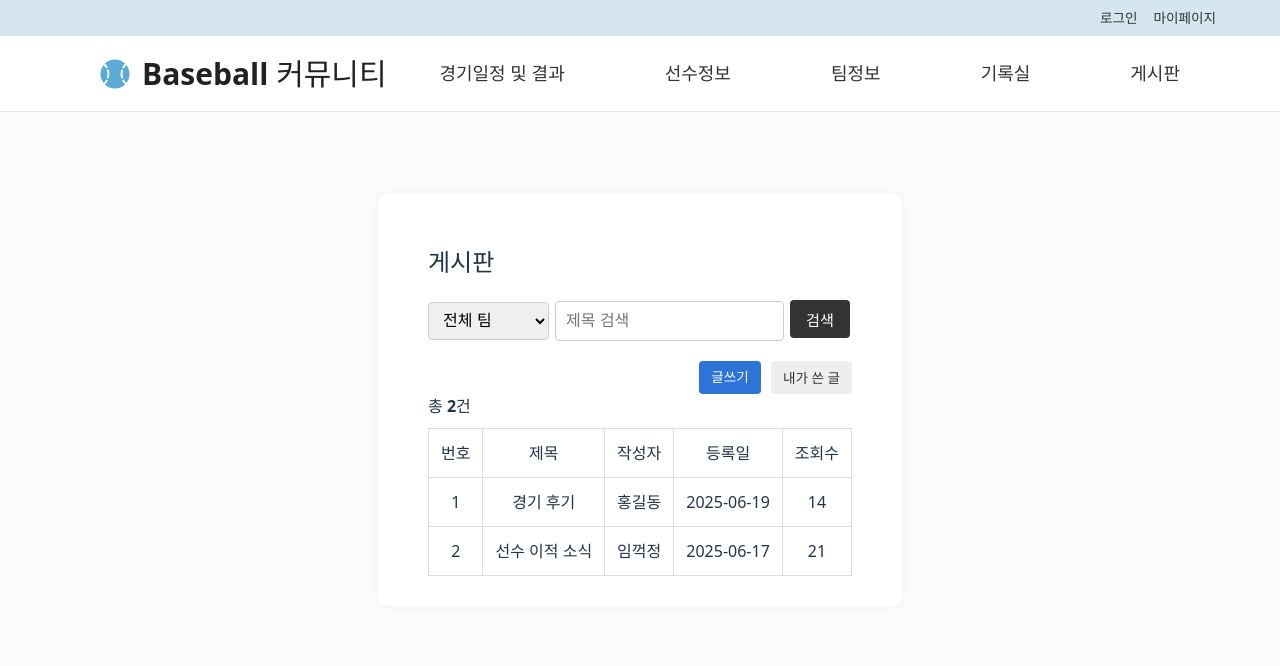
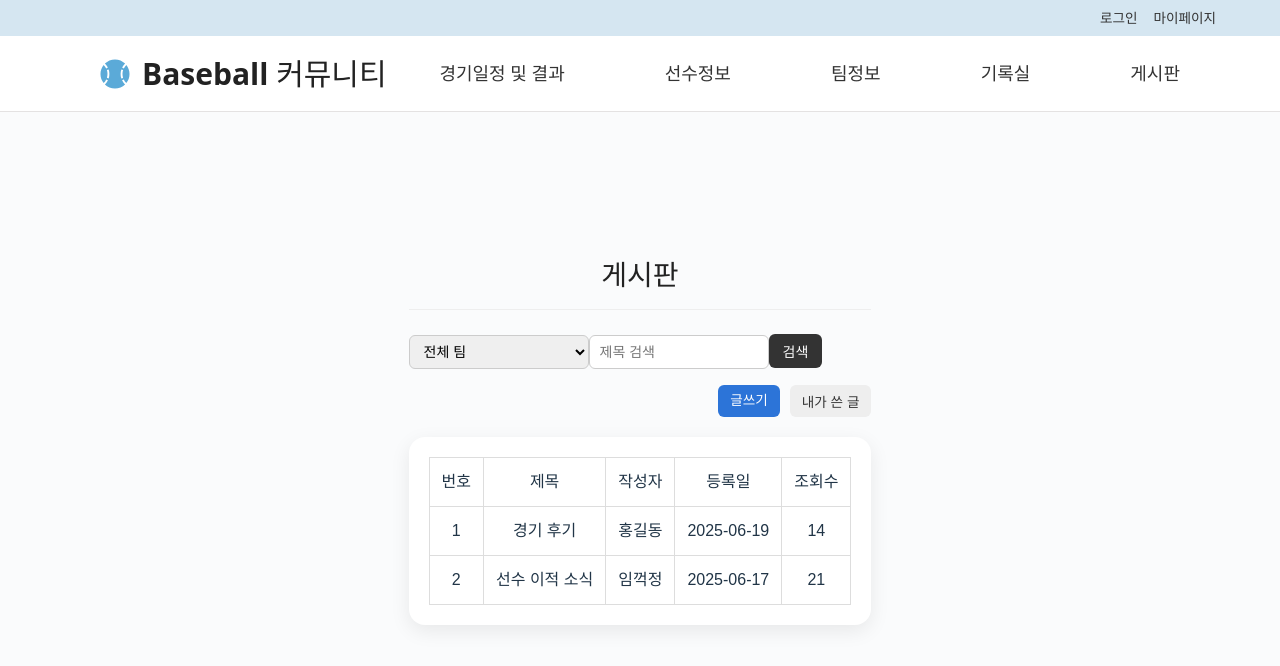
Before and after one commit to YB3698/team5-baseball-project, a React (Vite) app in the folder frontend/baseball_pj/: page /postlist in a window 1280 px wide. Shown: the top 666 px of the page. Built offline with nearby package versions, Linux system fonts and the light colour scheme.

Commit message:
add pages

```diff
--- a/frontend/baseball_pj/src/pages/Board.css
+++ b/frontend/baseball_pj/src/pages/Board.css
@@ -1,12 +1,20 @@
-/* Board.css */
-
 .page-container {
   max-width: 1000px;
-  margin: 60px auto;
-  padding: 30px 50px;
-  background: #fff;
-  box-shadow: 0 0 10px rgba(0, 0, 0, 0.05);
-  border-radius: 10px;
+  margin: 140px auto 60px;
+  padding: 0 20px;
+  font-family: 'Pretendard', 'Noto Sans KR', sans-serif;
+  background: transparent;
+  box-shadow: none;
+}
+
+.page-container > h2 {
+  text-align: center;
+  font-size: 28px;
+  font-weight: 700;
+  color: #222;
+  margin-bottom: 24px;
+  padding-bottom: 12px;
+  border-bottom: 1px solid #eee;
 }
 
 .wider-form {
@@ -15,36 +23,48 @@
 
 .post-controls {
   display: flex;
-  gap: 10px;
-  margin-bottom: 20px;
+  gap: 8px;
+  margin: 20px auto 16px;
   flex-wrap: wrap;
   align-items: center;
   justify-content: center;
+  max-width: 600px;
 }
 
 .search-input {
-  height: 38px;
-  font-size: 1rem;
-  padding: 0 10px;
+  height: 34px;
+  font-size: 14px;
+  padding: 4px 10px;
   border: 1px solid #ccc;
-  border-radius: 4px;
-  margin-right: 6px;
+  border-radius: 6px;
+  width: 180px;
+  box-sizing: border-box;
 }
 
 .search-btn {
-  height: 38px;
-  font-size: 0.95rem;
-  padding: 0 16px;
+  height: 34px;
+  font-size: 14px;
+  padding: 0 14px;
   background-color: #333;
   color: white;
   border: none;
-  border-radius: 4px;
+  border-radius: 6px;
   cursor: pointer;
+  box-sizing: border-box;
 }
 
 .search-btn:hover {
-  background-color: #333 !important;
-  color: white !important;
+  background-color: #555;
+  color: white;
+}
+
+.post-box {
+  background: #fff;
+  padding: 20px;
+  border-radius: 16px;
+  box-shadow: 0 6px 20px rgba(0, 0, 0, 0.08);
+  max-width: 1000px;
+  margin: 20px auto 0;
 }
 
 .post-actions {
@@ -55,15 +75,11 @@
   width: 100%;
 }
 
-.right-small {
-  justify-content: flex-end;
-}
-
 .write-btn,
 .mypage-link {
   padding: 6px 12px;
   font-size: 0.85rem;
-  border-radius: 4px;
+  border-radius: 6px;
   text-decoration: none;
   border: none;
   cursor: pointer;
@@ -81,13 +97,15 @@
 
 .post-count {
   font-weight: bold;
-  margin-bottom: 10px;
+  margin: 20px 0 10px;
   font-size: 1rem;
 }
 
 .post-table {
   width: 100%;
   border-collapse: collapse;
+  background-color: white;
+  table-layout: auto;
 }
 
 .post-table th,
@@ -95,6 +113,7 @@
   border: 1px solid #ddd;
   padding: 12px;
   text-align: center;
+  white-space: nowrap;
 }
 
 .hoverable-row {
@@ -122,7 +141,7 @@
   margin-bottom: 10px;
   width: 100%;
   border: 1px solid #ccc;
-  border-radius: 4px;
+  border-radius: 6px;
 }
 
 .post-form button {
@@ -132,7 +151,7 @@
   background-color: #2c74d8;
   color: white;
   border: none;
-  border-radius: 4px;
+  border-radius: 6px;
   cursor: pointer;
 }
 
@@ -165,9 +184,6 @@
   display: flex;
   gap: 8px;
   margin-top: 20px;
-}
-
-.align-right {
   justify-content: flex-end;
 }
 
@@ -177,7 +193,7 @@
   background: #333;
   color: white;
   border: none;
-  border-radius: 4px;
+  border-radius: 6px;
   cursor: pointer;
 }
 
@@ -196,7 +212,7 @@
   padding: 12px;
   margin-top: 10px;
   border: 1px solid #ccc;
-  border-radius: 4px;
+  border-radius: 6px;
 }
 
 .comment-box button {
@@ -206,17 +222,17 @@
   background-color: #2c74d8;
   color: white;
   border: none;
-  border-radius: 4px;
+  border-radius: 6px;
   cursor: pointer;
 }
 
 /* 상세 보기 */
 .post-detail {
   background: #fff;
-  border-radius: 10px;
+  border-radius: 16px;
   padding: 50px;
   margin-top: 20px;
-  box-shadow: 0 0 20px rgba(0, 0, 0, 0.05);
+  box-shadow: 0 6px 20px rgba(0, 0, 0, 0.08);
   max-width: 800px;
   margin-left: auto;
   margin-right: auto;
--- a/frontend/baseball_pj/src/pages/PostList.jsx
+++ b/frontend/baseball_pj/src/pages/PostList.jsx
@@ -59,7 +59,7 @@ const PostList = () => {
       </div>
 
       {filterClicked && !selectedPost && (
-        <>
+        <div className="post-box">
           <div className="post-count">총 {filteredPosts.length}건</div>
           <table className="post-table">
             <thead>
@@ -87,7 +87,7 @@ const PostList = () => {
               ))}
             </tbody>
           </table>
-        </>
+        </div>
       )}
 
       {selectedPost && (
```
